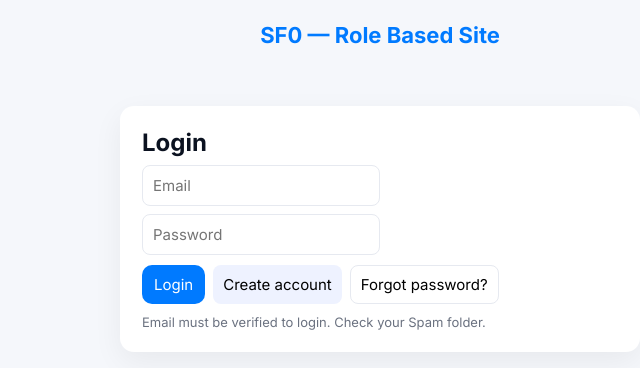
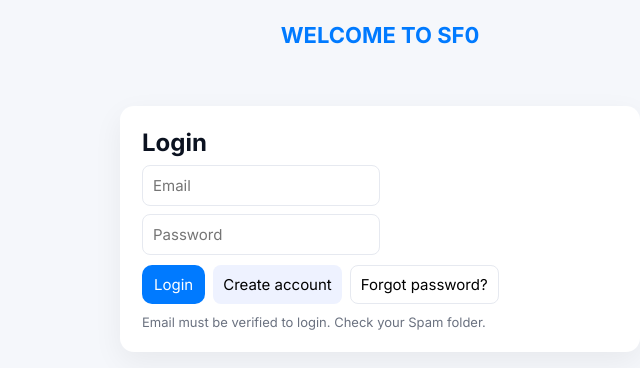
Before and after one commit to wishmagaweshana123-dev/s-f-0-official, a plain HTML site: page index.html in a window 1280 px wide. Shown: the whole page, without its empty margins (260-900 px from the left). Drawn offline with Linux system fonts and the light colour scheme; no server answers.

Commit message:
Update index.html

```diff
--- a/index.html
+++ b/index.html
@@ -3,7 +3,7 @@
 <head>
 <meta charset="utf-8" />
 <meta name="viewport" content="width=device-width,initial-scale=1" />
-<title>SF0 — Role Based Site</title>
+<title>SF0</title>
 <link href="https://fonts.googleapis.com/css2?family=Inter:wght@400;600;700&display=swap" rel="stylesheet">
 <style>
   :root{
@@ -82,7 +82,7 @@
 </style>
 </head>
 <body>
-<header>SF0 — Role Based Site</header>
+<header>WELCOME TO SF0</header>
 
 <!-- AUTH UIs -->
 <div id="authWrap" class="container">
```
